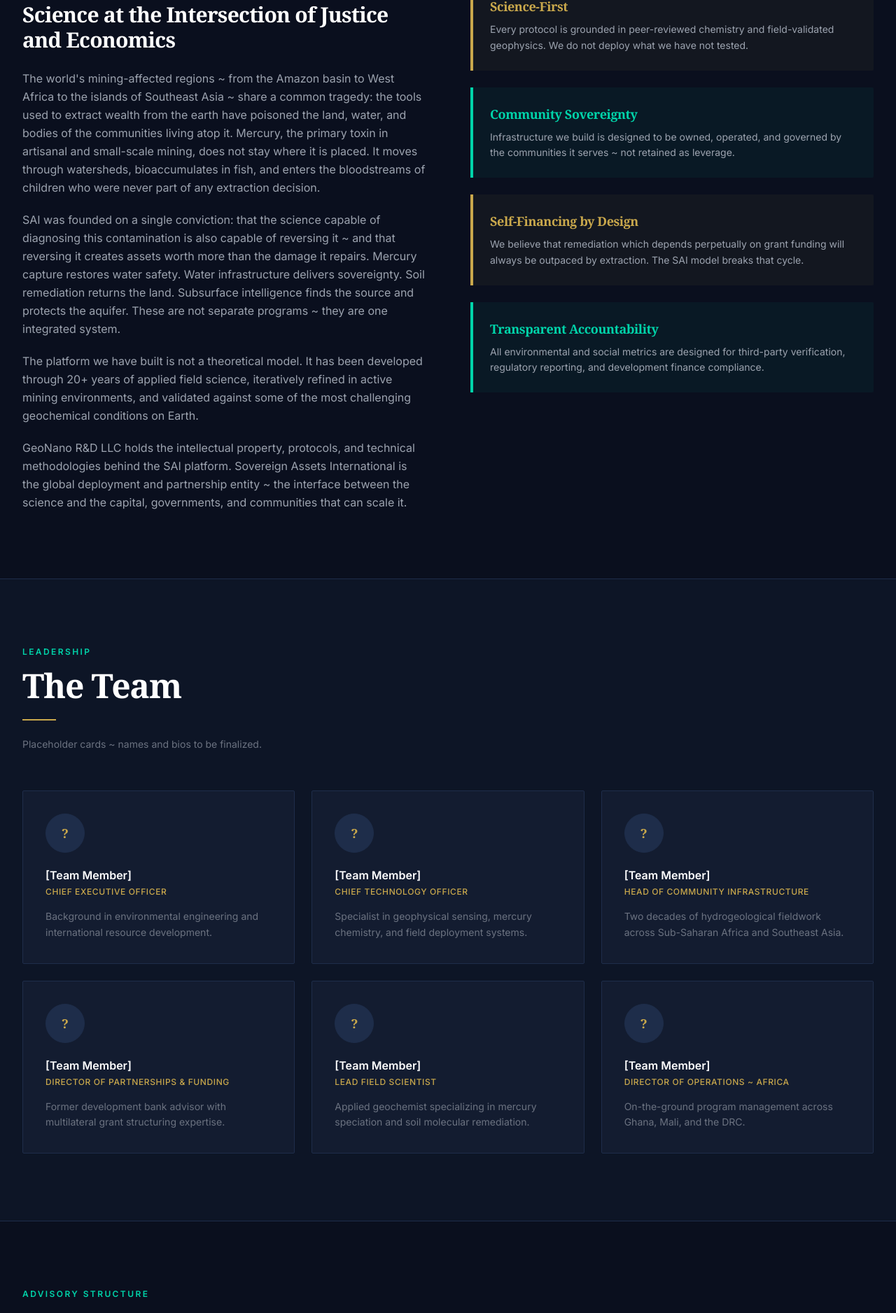
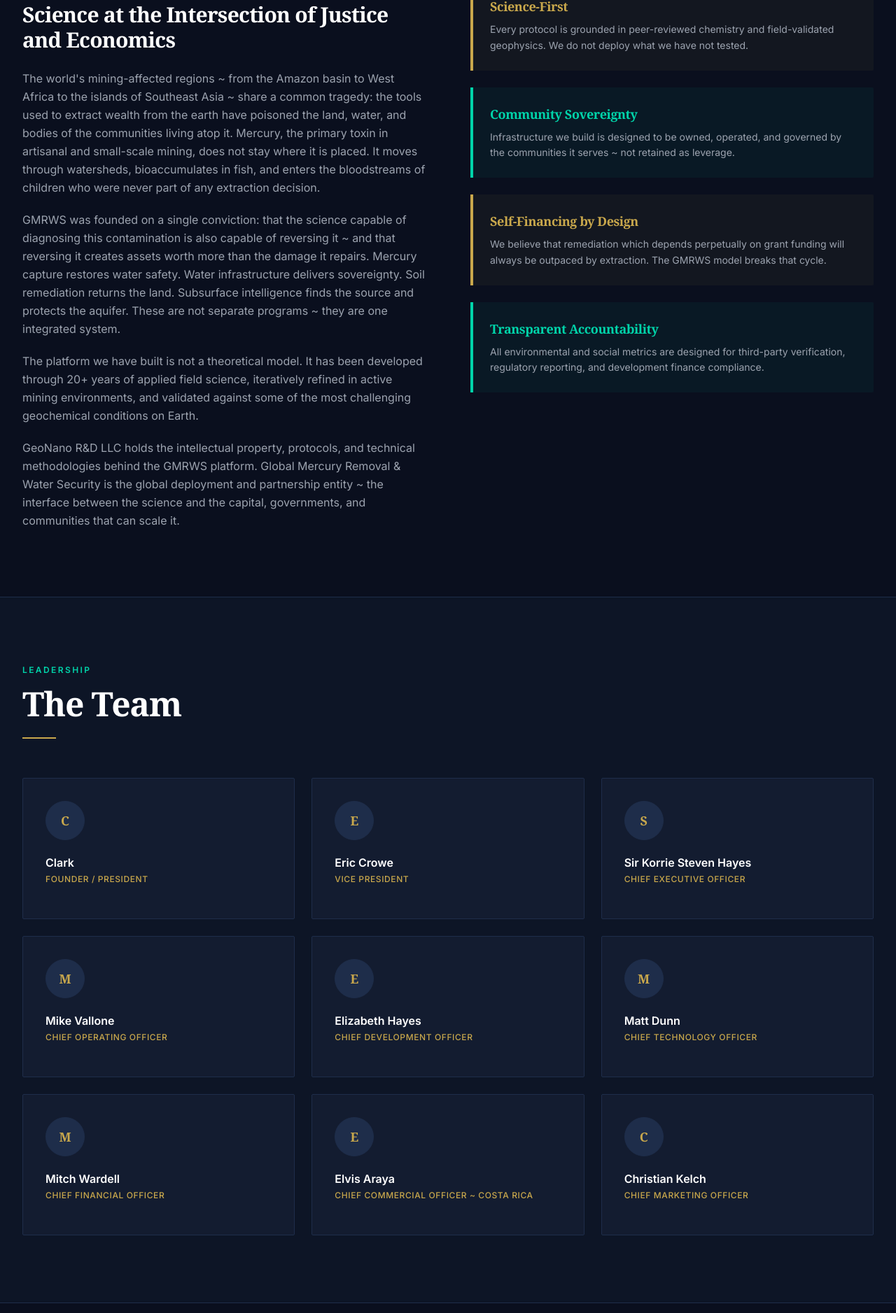
Before and after one commit to Lordshrrred/SovereignAssetsInternational, a Next.js app: page /about in a window 1280 px wide. Shown: the part 874-2751 px from the top of the page at 70% size. Built offline with nearby package versions, Linux system fonts and the light colour scheme.

Commit message:
auto: update site

```diff
--- a/app/about/page.tsx
+++ b/app/about/page.tsx
@@ -8,37 +8,51 @@
   show: { opacity: 1, y: 0, transition: { duration: 0.6, ease: 'easeOut' } },
 }
 
-// TODO: replace with real team data
 const team = [
   {
-    name: '[Team Member]',
-    title: 'Chief Executive Officer',
-    background: 'Background in environmental engineering and international resource development.',
+    name: 'Clark',
+    title: 'Founder / President',
+    background: '',
   },
   {
-    name: '[Team Member]',
-    title: 'Chief Technology Officer',
-    background: 'Specialist in geophysical sensing, mercury chemistry, and field deployment systems.',
+    name: 'Eric Crowe',
+    title: 'Vice President',
+    background: '',
   },
   {
-    name: '[Team Member]',
-    title: 'Head of Community Infrastructure',
-    background: 'Two decades of hydrogeological fieldwork across Sub-Saharan Africa and Southeast Asia.',
+    name: 'Sir Korrie Steven Hayes',
+    title: 'Chief Executive Officer',
+    background: '',
   },
   {
-    name: '[Team Member]',
-    title: 'Director of Partnerships & Funding',
-    background: 'Former development bank advisor with multilateral grant structuring expertise.',
+    name: 'Mike Vallone',
+    title: 'Chief Operating Officer',
+    background: '',
   },
   {
-    name: '[Team Member]',
-    title: 'Lead Field Scientist',
-    background: 'Applied geochemist specializing in mercury speciation and soil molecular remediation.',
+    name: 'Elizabeth Hayes',
+    title: 'Chief Development Officer',
+    background: '',
   },
   {
-    name: '[Team Member]',
-    title: 'Director of Operations ~ Africa',
-    background: 'On-the-ground program management across Ghana, Mali, and the DRC.',
+    name: 'Matt Dunn',
+    title: 'Chief Technology Officer',
+    background: '',
+  },
+  {
+    name: 'Mitch Wardell',
+    title: 'Chief Financial Officer',
+    background: '',
+  },
+  {
+    name: 'Elvis Araya',
+    title: 'Chief Commercial Officer ~ Costa Rica',
+    background: '',
+  },
+  {
+    name: 'Christian Kelch',
+    title: 'Chief Marketing Officer',
+    background: '',
   },
 ]
 
@@ -87,7 +101,7 @@
             </h1>
             <div className="gold-line" />
             <p className="text-gray-400 text-lg leading-relaxed">
-              Sovereign Assets International operates as the commercial deployment vehicle for
+              Global Mercury Removal & Water Security operates as the commercial deployment vehicle for
               GeoNano R&D LLC's proprietary environmental remediation and resource recovery
               technology stack ~ over 20 years in development through field trials across
               three continents.
@@ -137,7 +151,7 @@
                   were never part of any extraction decision.
                 </p>
                 <p>
-                  SAI was founded on a single conviction: that the science capable of
+                  GMRWS was founded on a single conviction: that the science capable of
                   diagnosing this contamination is also capable of reversing it ~ and that
                   reversing it creates assets worth more than the damage it repairs. Mercury
                   capture restores water safety. Water infrastructure delivers sovereignty.
@@ -153,7 +167,7 @@
                 </p>
                 <p>
                   GeoNano R&D LLC holds the intellectual property, protocols, and technical
-                  methodologies behind the SAI platform. Sovereign Assets International is the
+                  methodologies behind the GMRWS platform. Global Mercury Removal & Water Security is the
                   global deployment and partnership entity ~ the interface between the science
                   and the capital, governments, and communities that can scale it.
                 </p>
@@ -181,7 +195,7 @@
                 },
                 {
                   title: 'Self-Financing by Design',
-                  desc: 'We believe that remediation which depends perpetually on grant funding will always be outpaced by extraction. The SAI model breaks that cycle.',
+                  desc: 'We believe that remediation which depends perpetually on grant funding will always be outpaced by extraction. The GMRWS model breaks that cycle.',
                   accent: 'gold',
                 },
                 {
@@ -223,10 +237,6 @@
             <p className="section-label">Leadership</p>
             <h2 className="section-heading">The Team</h2>
             <div className="gold-line" />
-            <p className="text-gray-500 text-sm">
-              {/* TODO: replace with real team data */}
-              Placeholder cards ~ names and bios to be finalized.
-            </p>
           </motion.div>
 
           <div className="grid grid-cols-1 sm:grid-cols-2 lg:grid-cols-3 gap-6">
@@ -239,16 +249,16 @@
                 transition={{ duration: 0.5, delay: i * 0.08 }}
                 className="card border border-navy-border group hover:border-gold/30 transition-colors"
               >
-                {/* Avatar placeholder */}
                 <div className="w-14 h-14 rounded-full bg-navy-border mb-5 flex items-center justify-center border border-navy-border group-hover:border-gold/30 transition-colors">
-                  <span className="text-gold text-lg font-display font-bold">?</span>
+                  <span className="text-gold text-lg font-display font-bold">{member.name.charAt(0)}</span>
                 </div>
-                {/* TODO: replace with real team data */}
                 <p className="text-white font-semibold mb-1">{member.name}</p>
                 <p className="text-gold text-xs font-medium uppercase tracking-wider mb-4">
                   {member.title}
                 </p>
-                <p className="text-gray-500 text-sm leading-relaxed">{member.background}</p>
+                {member.background && (
+                  <p className="text-gray-500 text-sm leading-relaxed">{member.background}</p>
+                )}
               </motion.div>
             ))}
           </div>
@@ -309,7 +319,7 @@
             <p className="text-gray-600 text-xs uppercase tracking-wider mb-1">Legal Entity</p>
             <p className="text-gray-300 font-medium">GeoNano R&D LLC</p>
             <p className="text-gray-500 text-sm">
-              IP holder and R&D entity behind the SAI technology platform.
+              IP holder and R&D entity behind the GMRWS technology platform.
             </p>
           </div>
           <div className="flex flex-col sm:flex-row gap-4">
--- a/app/contact/page.tsx
+++ b/app/contact/page.tsx
@@ -46,7 +46,7 @@
     const inquiryLabel =
       inquiryTypes.find((t) => t.value === formData.inquiryType)?.label ?? formData.inquiryType
     const subject = encodeURIComponent(
-      `SAI Contact ~ ${inquiryLabel} ~ ${formData.organization || formData.name}`
+      `GMRWS Contact ~ ${inquiryLabel} ~ ${formData.organization || formData.name}`
     )
     const body = encodeURIComponent(
       `Name: ${formData.name}\nOrganization: ${formData.organization}\nEmail: ${formData.email}\nCountry: ${formData.country}\nInquiry Type: ${inquiryLabel}\n\nMessage:\n${formData.message}`
@@ -308,7 +308,7 @@
             <p className="text-gray-400 text-lg font-display italic mb-2">
               "From Liability to Legacy."
             </p>
-            <p className="text-gray-600 text-sm">Sovereign Assets International ~ GeoNano R&D LLC</p>
+            <p className="text-gray-600 text-sm">Global Mercury Removal & Water Security ~ GeoNano R&D LLC</p>
           </div>
         </div>
       </section>
--- a/app/layout.tsx
+++ b/app/layout.tsx
@@ -5,11 +5,11 @@
 
 export const metadata: Metadata = {
   title: {
-    default: 'Sovereign Assets International | Environmental Remediation & Resource Recovery',
-    template: '%s | SAI',
+    default: 'Global Mercury Removal & Water Security | Environmental Remediation & Resource Recovery',
+    template: '%s | GMRWS',
   },
   description:
-    'Transforming environmental liabilities into sovereign assets through mercury remediation, primary water detection, soil regeneration, and village water infrastructure.',
+    'Global Mercury Removal & Water Security deploys a five-pillar platform for mercury remediation, primary water detection, soil regeneration, and village water infrastructure.',
   keywords: [
     'mercury remediation',
     'soil regeneration',
--- a/app/page.tsx
+++ b/app/page.tsx
@@ -106,7 +106,7 @@
               variants={fadeUp}
               className="text-lg md:text-xl text-gray-400 max-w-3xl mx-auto leading-relaxed"
             >
-              SAI deploys a five-pillar technology platform ~ mercury remediation, community water
+              GMRWS deploys a five-pillar technology platform ~ mercury remediation, community water
               infrastructure, subsurface intelligence, land regeneration, and aquifer protection ~
               in mining-affected communities across Africa, South America, and Southeast Asia.
             </motion.p>
@@ -166,7 +166,7 @@
             transition={{ duration: 0.6 }}
             className="mb-16"
           >
-            <p className="section-label">The SAI Architecture</p>
+            <p className="section-label">The GMRWS Architecture</p>
             <h2 className="section-heading max-w-2xl">
               Five Pillars. One Integrated Platform.
             </h2>
@@ -280,7 +280,7 @@
             </h2>
             <p className="text-gray-400 text-lg mb-10 max-w-2xl mx-auto">
               Whether you represent a government body, impact fund, grant institution, or
-              mining-affected community ~ there is a role for you in the SAI platform.
+              mining-affected community ~ there is a role for you in the GMRWS platform.
             </p>
             <div className="flex flex-col sm:flex-row gap-4 justify-center">
               <Link href="/funding" className="btn-gold">
--- a/app/technology/page.tsx
+++ b/app/technology/page.tsx
@@ -15,7 +15,7 @@
     tagline: 'Eliminate the Primary Toxin',
     accent: 'gold',
     body: [
-      'SAI deploys proprietary hermetic containment systems specifically engineered for the chaotic conditions of artisanal and small-scale gold mining (ASGM) environments.',
+      'GMRWS deploys proprietary hermetic containment systems specifically engineered for the chaotic conditions of artisanal and small-scale gold mining (ASGM) environments.',
       'Our closed-loop mercury circuit achieves greater than 99% capture efficiency ~ preventing volatilization into the atmosphere and leaching into waterways that has devastated communities for generations.',
       'The system is modular, field-deployable in under 72 hours, and requires no grid power ~ making it viable in remote extraction zones where conventional remediation equipment cannot reach.',
     ],
@@ -34,9 +34,9 @@
     tagline: 'Clean Water as a Sovereign Right',
     accent: 'teal',
     body: [
-      'SAI designs and installs solar-powered village water systems engineered from the ground up for community ownership. Every component is selected for repairability in the field, using locally available materials where possible.',
+      'GMRWS designs and installs solar-powered village water systems engineered from the ground up for community ownership. Every component is selected for repairability in the field, using locally available materials where possible.',
       'Distribution networks, storage systems, and point-of-use infrastructure are sized for communities of 200-5,000 people and designed for 20+ year operational lifespans ~ not donor project cycles.',
-      'Community operators are trained and certified before handover. Water governance structures ~ user committees, tariff management, and maintenance funds ~ are established alongside the physical infrastructure, ensuring the system works long after SAI personnel have left.',
+      'Community operators are trained and certified before handover. Water governance structures ~ user committees, tariff management, and maintenance funds ~ are established alongside the physical infrastructure, ensuring the system works long after GMRWS personnel have left.',
     ],
     specs: [
       { label: 'Community Scale', value: '200-5,000 people' },
@@ -53,7 +53,7 @@
     tagline: 'See What Others Cannot',
     accent: 'teal',
     body: [
-      'SAI\'s Hyper-Spectral Plasma Detection technology fuses ground-based geophysical sensing with satellite multispectral imagery and AI-driven pattern recognition to generate 3D subsurface models to 50 meters depth.',
+      'GMRWS\'s Hyper-Spectral Plasma Detection technology fuses ground-based geophysical sensing with satellite multispectral imagery and AI-driven pattern recognition to generate 3D subsurface models to 50 meters depth.',
       'This approach identifies aquifer structures, contamination plumes, fault lines, and mineral concentrations with resolution and confidence levels that conventional exploratory drilling cannot match at comparable cost.',
       'For environmental remediation, this means contamination can be traced to its source, aquifer boundaries can be defined before drilling begins, and remediation resources can be targeted precisely ~ eliminating the guesswork that makes conventional programs expensive and incomplete.',
     ],
@@ -91,8 +91,8 @@
     tagline: 'Defend Primary Water Sources',
     accent: 'gold',
     body: [
-      'SAI\'s subsurface mapping capability (Pillar C) identifies primary water sources ~ deep aquifer systems recharged by geological processes rather than surface precipitation ~ that are immune to the surface contamination affecting shallow community wells.',
-      'Once identified, SAI designs source protection zones, installs monitoring well networks, and establishes baseline contamination data that enables ongoing aquifer health tracking and early detection of new contamination events.',
+      'GMRWS\'s subsurface mapping capability (Pillar C) identifies primary water sources ~ deep aquifer systems recharged by geological processes rather than surface precipitation ~ that are immune to the surface contamination affecting shallow community wells.',
+      'Once identified, GMRWS designs source protection zones, installs monitoring well networks, and establishes baseline contamination data that enables ongoing aquifer health tracking and early detection of new contamination events.',
       'Hydrogeological infrastructure integrates with Pillar B water delivery systems to create a complete water security solution: the source is mapped and protected, the delivery system is community-owned, and the monitoring data feeds regulatory compliance reporting for Minamata Convention and national environmental agency requirements.',
     ],
     specs: [
@@ -158,7 +158,7 @@
             </h1>
             <div className="gold-line" />
             <p className="text-gray-400 text-lg leading-relaxed">
-              SAI's integrated platform addresses the full lifecycle of mining-affected land ~
+              GMRWS's integrated platform addresses the full lifecycle of mining-affected land ~
               from toxic liability to clean, water-secure, agriculturally productive community
               asset. Each pillar is independently deployable; together they form a complete
               environmental remediation system.
@@ -300,7 +300,7 @@
             <p className="section-label">Competitive Differentiation</p>
             <h2 className="section-heading mb-4">Physics vs. Mechanics</h2>
             <p className="text-gray-400 max-w-2xl mx-auto">
-              Traditional remediation firms contain and monitor contamination. SAI eliminates it
+              Traditional remediation firms contain and monitor contamination. GMRWS eliminates it
               ~ using molecular-level chemistry and precision geophysical intelligence rather than
               mechanical management alone.
             </p>
@@ -314,7 +314,7 @@
                     Capability
                   </th>
                   <th className="text-left py-4 px-4 text-teal text-xs uppercase tracking-wider font-medium w-1/3">
-                    SAI Platform
+                    GMRWS Platform
                   </th>
                   <th className="text-left py-4 px-4 text-gray-500 text-xs uppercase tracking-wider font-medium w-1/3">
                     Traditional Firms
@@ -349,7 +349,7 @@
             Ready to deploy the platform?
           </h2>
           <p className="text-gray-400 mb-8">
-            Contact SAI to discuss a pilot deployment, technology partnership, or site
+            Contact GMRWS to discuss a pilot deployment, technology partnership, or site
             assessment for your region.
           </p>
           <div className="flex flex-col sm:flex-row gap-4 justify-center">
--- a/components/Footer.tsx
+++ b/components/Footer.tsx
@@ -26,9 +26,9 @@
           {/* Brand */}
           <div className="md:col-span-2">
             <div className="flex items-baseline gap-2 mb-4">
-              <span className="text-3xl font-display font-bold text-gold">SAI</span>
+              <span className="text-3xl font-display font-bold text-gold">GMRWS</span>
               <span className="text-xs font-medium tracking-[0.15em] uppercase text-gray-500">
-                Sovereign Assets International
+                Global Mercury Removal & Water Security
               </span>
             </div>
             <p className="text-gray-400 text-sm leading-relaxed mb-6 max-w-sm">
--- a/components/Nav.tsx
+++ b/components/Nav.tsx
@@ -48,11 +48,11 @@
         <Link href="/" className="flex items-center gap-3 group">
           <div className="flex items-center">
             <span className="text-2xl font-display font-bold text-gold group-hover:text-gold-light transition-colors">
-              SAI
+              GMRWS
             </span>
             <div className="w-px h-6 bg-navy-border mx-3" />
             <span className="text-xs font-medium tracking-[0.15em] uppercase text-gray-400 group-hover:text-gray-300 transition-colors hidden sm:block">
-              Sovereign Assets International
+              Global Mercury Removal & Water Security
             </span>
           </div>
         </Link>
```
Also changed, not shown: app/funding/page.tsx (+16 -16 lines), app/impact/page.tsx (+6 -6 lines).
